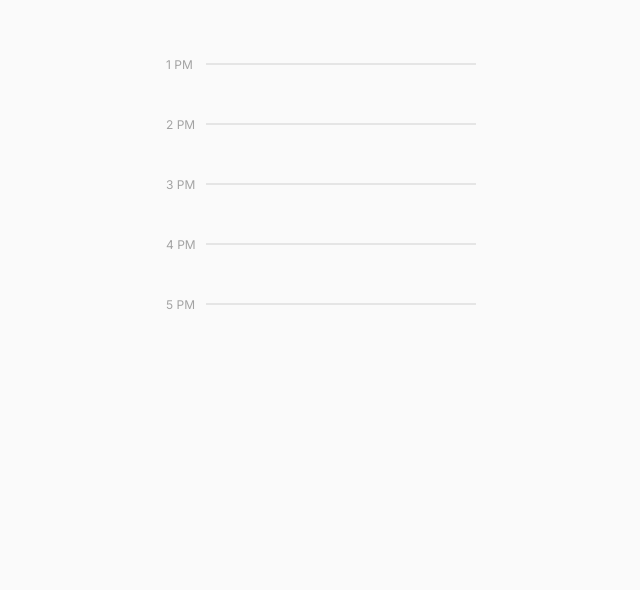
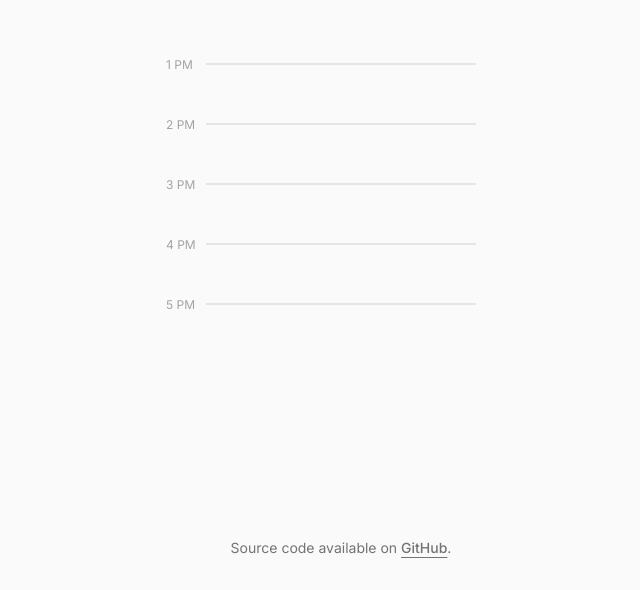
Before and after one commit to lorenzwoehr/framer-motion-adaptive-precision, a Next.js app: page / in a window 1280 px wide. Shown: the part 210-800 px from the top of the page, without its empty margins (299-939 px from the left). Built offline with nearby package versions, Linux system fonts and the light colour scheme.

Commit message:
Added link to GH

```diff
--- a/app/page.tsx
+++ b/app/page.tsx
@@ -4,6 +4,18 @@ export default function Home() {
   return (
     <div className="fixed select-none w-screen h-screen items-center justify-center flex bg-neutral-50 dark:bg-neutral-800">
       <Calendar />
+      <p className="absolute bottom-8 text-balance text-center text-xs md:text-sm leading-loose text-neutral-500 dark:text-neutral-600">
+        Source code available on{" "}
+        <a
+          href="https://github.com/lorenzwoehr/framer-motion-adaptive-precision"
+          target="_blank"
+          rel="noreferrer"
+          className="font-medium underline underline-offset-4"
+        >
+          GitHub
+        </a>
+        .
+      </p>
     </div>
   );
 }
```
